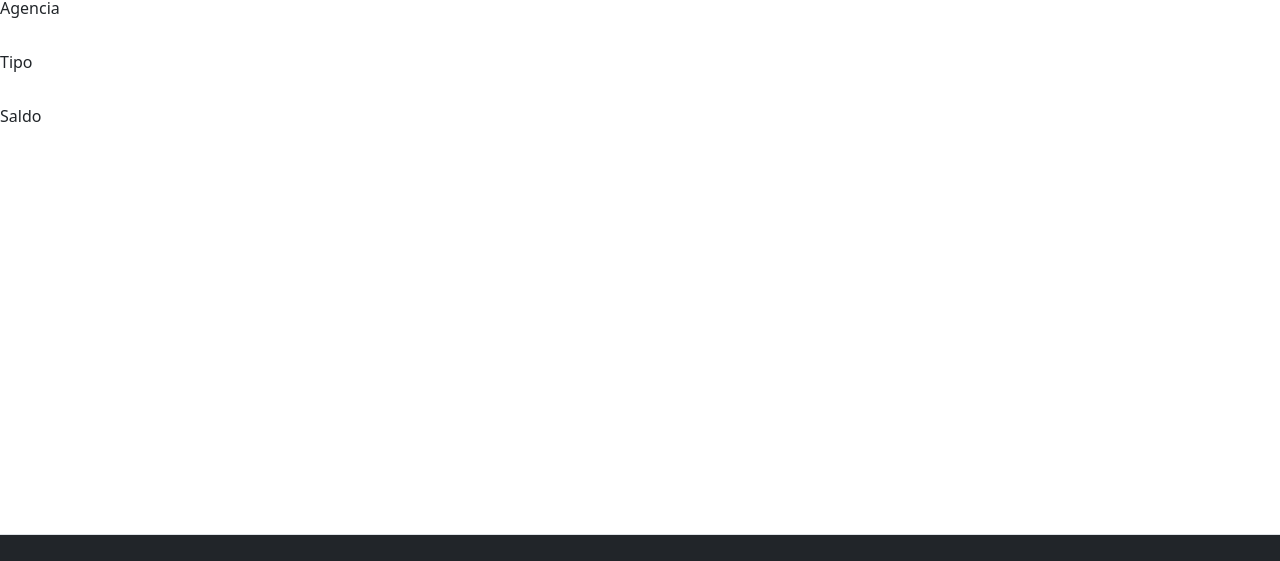
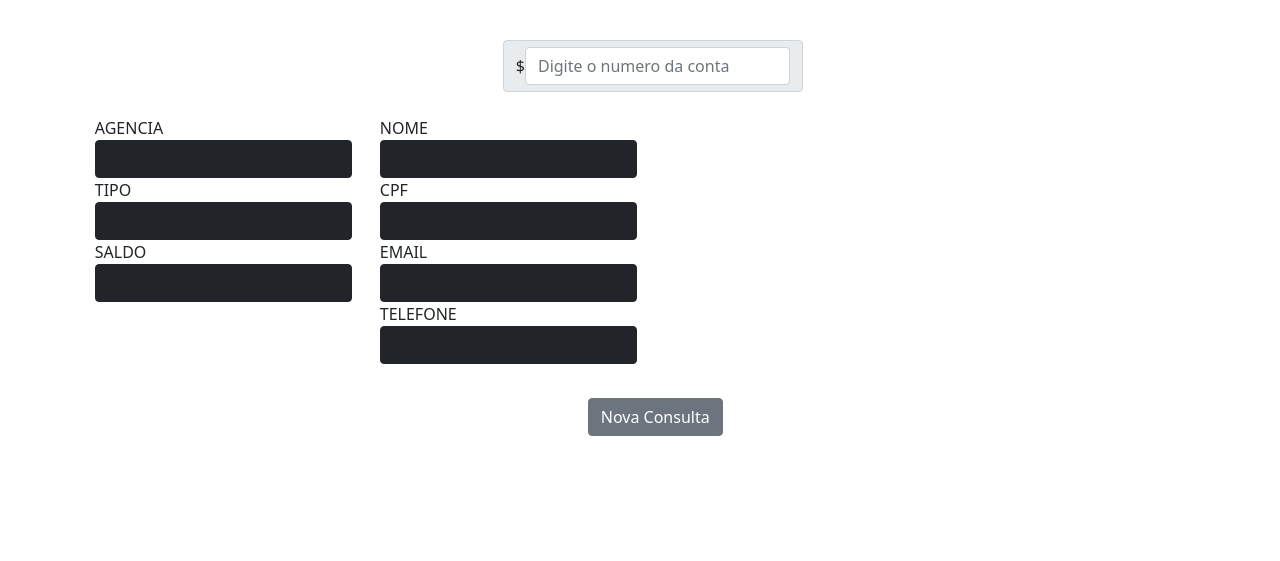
Before and after one commit to pedrowille/projeto_final_webapi_itau, a plain HTML site: page FrontEnd/minha.html in a window 1280 px wide. Shown: the part 153-714 px from the top of the page. Drawn offline with nearby package versions, Linux system fonts and the light colour scheme.

Commit message:
Update minha.html

```diff
--- a/FrontEnd/minha.html
+++ b/FrontEnd/minha.html
@@ -15,8 +15,8 @@
     <nav class="navbar navbar-expand-lg navbar-dark bg-dark">
         <div class="container-fluid">
             <a class="navbar-brand" href="#">
-                <img src="src/imagens/logo.png" alt="" width="100" height="24" class="d-inline-block align-text-top">
-                Isirilo
+                <img src="src/imagens/logo.png" alt="" width="160" height="32" class="d-inline-block align-text-top">
+                <strong>Isirilo</strong>
               </a>
           <button class="navbar-toggler" type="button" data-bs-toggle="collapse" data-bs-target="#navbarNavDarkDropdown" aria-controls="navbarNavDarkDropdown" aria-expanded="false" aria-label="Toggle navigation">
             <span class="navbar-toggler-icon"></span>
@@ -29,9 +29,9 @@
                 </a>
                 <ul class="dropdown-menu dropdown-menu-dark" aria-labelledby="navbarDarkDropdownMenuLink">
                   <li><a class="dropdown-item" href="home.html">Home</a></li>
-                  <li><a class="dropdown-item" href="#">Minha Conta</a></li>
-                  <li><a class="dropdown-item" href="#">Nova Conta</a></li>
-                  <li><a class="dropdown-item" href="#">Encerrar Conta</a></li>
+                  <li><a class="dropdown-item" href="index.html">Todas as contas</a></li>
+                  <li><a class="dropdown-item" href="nova.html">Nova Conta</a></li>
+
 
                 </ul>
 
@@ -42,46 +42,96 @@
       </nav>
 </header>
 <body >
-    <h1>Minha Conta</h1>
+  <main>
+  <br>
+  <h2>Consulta por numero da Conta</h2>
 
-    <main>
-      <div class="input">
-          <span>Conta (*)</span>
-          <input type="text" name="conta" id="conta"  required>
 
-                     </div>
 
-                     <div class="mb-3 row">
-                      <label for="staticEmail" class="col-sm-2 col-form-label">Agencia</label>
-                      <div class="col-sm-10">
-                        <input type="text" readonly class="form-control-plaintext" id="agencia" >
-                      </div>
-                    </div>
 
-                    <div class="mb-3 row">
-                      <label for="staticEmail" class="col-sm-2 col-form-label">Tipo</label>
-                      <div class="col-sm-10">
-                        <input type="text" readonly class="form-control-plaintext" readonly  id="tipo" >
-                      </div>
-                    </div>
+  <p> Informe o numero da conta e PRESSIONE <Strong>TAB</Strong> para realizar a consulta</p>
+<br>
 
-                    <div class="mb-3 row">
-                      <label for="staticEmail" class="col-sm-2 col-form-label">Saldo</label>
-                      <div class="col-sm-10">
-                        <input type="text" readonly class="form-control-plaintext" readonly id="saldo" >
-                      </div>
-                    </div>
+<form action=""  >
+
+  <div class="mx-auto" style="width: 300px;">
+    <span class="input-group-text">$
+
+    <input id="conta" type="text" class="form-control m -15 "  placeholder="Digite o numero da conta">
+  </span>
+  </div>
+  <br>
+
+
+  <div class="container">
+    <div class="row">
+      <div class="col-6 col-sm-3">
+        <label  class="text-uppercase"  for="agencia">Agencia</label><br>
+        <input type="text" class="btn btn-dark" class="btn btn-dark col" id="agencia"><br>
+        <label  class="text-uppercase"  for="tipo">Tipo</label><br>
+        <input type="text" class="btn btn-dark" id="tipo"><br>
+        <label  class="text-uppercase"  for="saldo">Saldo</label><br>
+        <input type="text" class="btn btn-dark" id="saldo"><br>
+      </div>
+      <div class="col-6 col-sm-3">
+        <label  class="text-uppercase"  for="nome">nome</label><br>
+        <input type="text" class="btn btn-dark" id="nome"><br>
+        <label  class="text-uppercase"  for="cpf">cpf</label><br>
+        <input type="text" class="btn btn-dark" id="cpf"><br>
+        <label  class="text-uppercase"  for="email">email</label><br>
+        <input type="text" class="btn btn-dark" id="email"><br>
+        <label  class="text-uppercase"  for="telefone">telefone</label><br>
+        <input type="text" class="btn btn-dark" id="telefone"><br>
+      </div>
+
+      <!-- Force next columns to break to new line -->
+
+
+
+
+    </div>
+  </div>
+
+
+
+
+</div>
+  <br>
+  <div class="mx-auto" style="width: 150px;">
+
+    <input  type="submit" value="Nova Consulta" class="btn btn-secondary" style="margin: 10px;">
+  </div>
+</form>
+</main>
+<style>
+ main{
+
+   margin-left: 2%;
+ }
+</style>
 
 
 
 
 
-                  </main>
-  </body>
-  <script src="main.js"></script>
 
 
 
+
+
+
+
+
+      <script src="main.js"></script>
+  </body>
+  </html>
+
+                  </main>
+  </body>
+
+
+
+  <script src="https://ajax.googleapis.com/ajax/libs/jquery/3.1.0/jquery.min.js"></script>
 
 <!-- Aqui é o  COMEÇO do rodapé -->
 <footer class="d-flex flex-wrap justify-content-between align-items-center py-3 my- 10 border-top bg-dark" style="position:fixed; bottom:0; height:auto; margin-top:40px;
@@ -93,14 +143,15 @@ width:100%; text-align:center">
     </a>
 
     <ul class="nav col-md-4 justify-content-end ">
-      <li class="nav-item"><a href="#" class="nav-link px-2 text-muted">Todas as Contas</a></li>
-      <li class="nav-item"><a href="#" class="nav-link px-2 text-muted">Minha Conta</a></li>
-      <li class="nav-item"><a href="#" class="nav-link px-2 text-muted">Nova Conta</a></li>
-      <li class="nav-item"><a href="#" class="nav-link px-2 text-muted">Encerrar Conta</a></li>
-      <!--<li class="nav-item"><a href="#" class="nav-link px-2 text-muted">About</a></li>-->
+      <li class="nav-item"><a href="index.html" class="nav-link px-2 text-muted">Todas as Contas</a></li>
+      <li class="nav-item"><a href="home.html" class="nav-link px-2 text-muted">Inicio</a></li>
+      <li class="nav-item"><a href="nova.html" class="nav-link px-2 text-muted">Nova Conta</a></li>
+
+
     </ul>
   </footer>
     <!-- Aqui é o FINAL do rodapé -->
 </body>
-<!-- <script src="script.js"></script>-->
+<script src="main2.js"></script>
+<script src="jquery.js"></script>
  </html>
```
